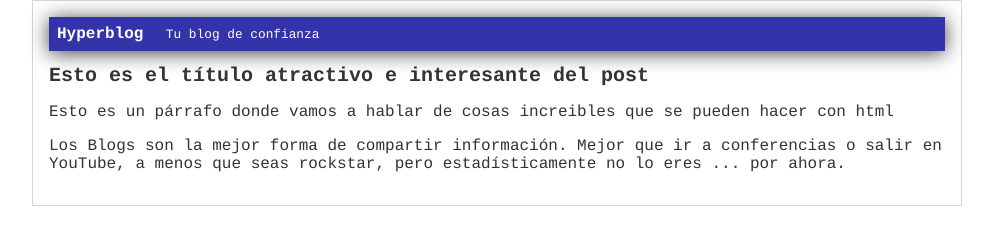
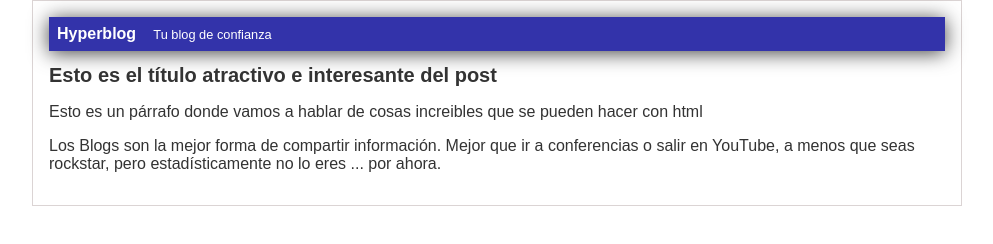
Before and after one commit to luisburgosvilca/proyecto_git, a plain HTML site: page index.html in a window 1280 px wide. Shown: the whole page, without its empty margins (143-1136 px from the left). Drawn offline with Linux system fonts and the light colour scheme.

Commit message:
volví a una tipografía menos controversial

```diff
--- a/css/estilos.css
+++ b/css/estilos.css
@@ -1,7 +1,7 @@
 body{
     color: #333;
-    text-align: left;
-    font-family: courier;
+    text-align: center;
+    font-family: arial,sans-serif;
     font-size: 16px;
     margin: 0px;
     padding: 0;
```
